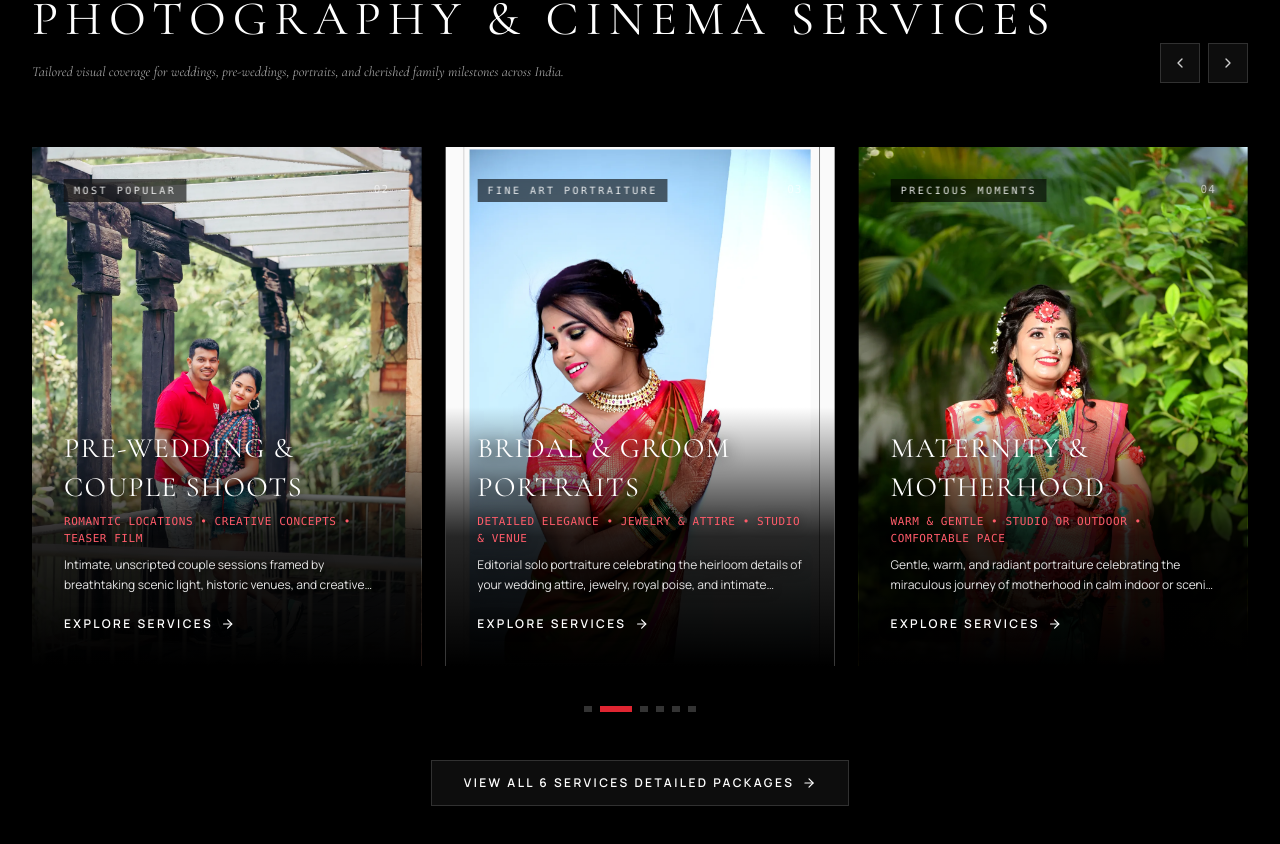
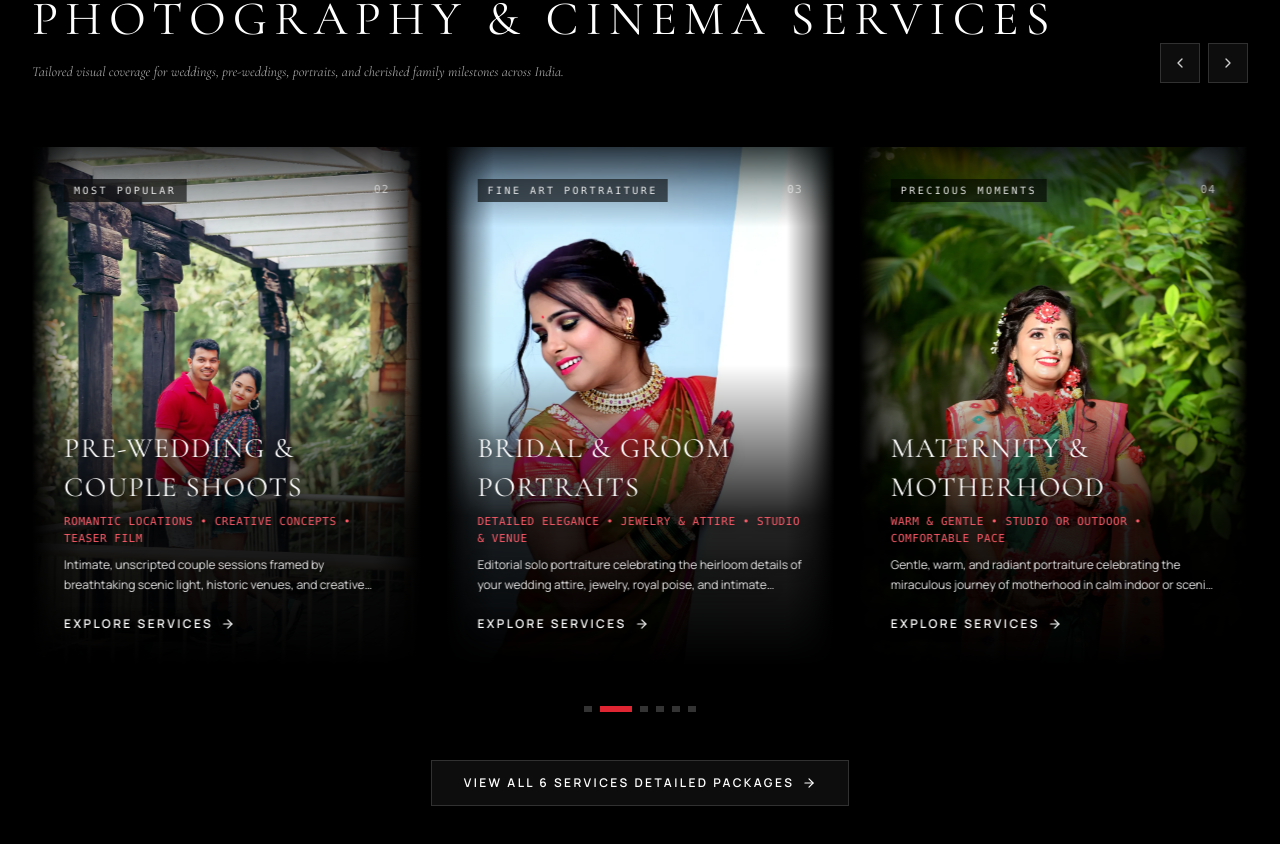
Before and after one commit to Therock1037X/Jumpclick-s-Photography-Website-, a React (Vite) app: page / in a window 1280 px wide. Shown: the part 2927-3771 px from the top of the page. Built offline with nearby package versions, Linux system fonts and the light colour scheme; a web font is replaced by a local one.

Commit message:
fix(services): eliminate open tint gap with edge vignettes and crop white frame from bridal image

```diff
--- a/src/pages/HomePage.jsx
+++ b/src/pages/HomePage.jsx
@@ -495,23 +495,32 @@ export default function HomePage() {
                     onClick={(e) => {
                       if (servicesMovedRef.current) e.preventDefault();
                     }}
-                    className="group relative aspect-[3/4] sm:aspect-[4/5] md:aspect-[3/4] rounded-none overflow-hidden bg-black border-0 border-transparent outline-none ring-0 shadow-none hover:border-0 hover:outline-none hover:ring-0 hover:shadow-none transition-all duration-500 flex flex-col justify-between p-6 sm:p-8 cursor-pointer select-none block h-full"
+                    className="group relative aspect-[3/4] sm:aspect-[4/5] md:aspect-[3/4] rounded-none overflow-hidden bg-black border-0 border-transparent outline-none ring-0 shadow-none hover:border-0 hover:outline-none hover:ring-0 hover:shadow-none transition-all duration-500 flex flex-col justify-between p-6 sm:p-8 cursor-pointer select-none block h-full [transform:translateZ(0)] [-webkit-mask-image:-webkit-radial-gradient(white,black)]"
                     style={{ isolation: 'isolate' }}
                   >
-                    {/* Background Image with subtle zoom on hover - 100% natural, vibrant, zero tint */}
+                    {/* Background Image with subtle zoom on hover (contained at z-0) */}
+                    <div className="absolute inset-0 overflow-hidden pointer-events-none z-0">
                       <img
                         src={svc.image}
                         alt={svc.title}
                         draggable="false"
-                      className="absolute -inset-[1px] w-[calc(100%+2px)] h-[calc(100%+2px)] max-w-none object-cover object-center group-hover:scale-105 transition-transform duration-700 ease-out select-none pointer-events-none"
+                        className="w-full h-full object-cover object-center group-hover:scale-105 transition-transform duration-700 ease-out select-none pointer-events-none"
                         loading="lazy"
                       />
+                    </div>
 
-                    {/* Clean localized bottom gradient strictly behind text for readability — zero tint over couple or photography */}
-                    <div className="absolute -inset-x-2 bottom-0 h-[50%] bg-gradient-to-t from-black via-black/85 via-black/40 to-transparent pointer-events-none z-0" />
+                    {/* Left & Right Edge Vignettes: Seamlessly seal sides with black so tint is never open on edges */}
+                    <div className="absolute inset-y-0 left-0 w-8 sm:w-12 bg-gradient-to-r from-black via-black/40 to-transparent pointer-events-none z-10" />
+                    <div className="absolute inset-y-0 right-0 w-8 sm:w-12 bg-gradient-to-l from-black via-black/40 to-transparent pointer-events-none z-10" />
+
+                    {/* Top Scrim: Soft dark fade behind category badge and number */}
+                    <div className="absolute inset-x-0 top-0 h-20 bg-gradient-to-b from-black/75 via-black/30 to-transparent pointer-events-none z-10" />
+
+                    {/* Bottom Scrim: Smooth deep gradient strictly behind text for readability */}
+                    <div className="absolute inset-x-0 bottom-0 h-[58%] bg-gradient-to-t from-black via-black/85 via-black/40 to-transparent pointer-events-none z-10" />
 
                     {/* Card Top: Number & Category Badge (Border-free clean design) */}
-                    <div className="relative z-10 flex items-center justify-between select-none">
+                    <div className="relative z-20 flex items-center justify-between select-none">
                       <span className="text-[10px] font-mono tracking-[0.25em] uppercase text-white/90 bg-black/60 px-2.5 py-1 border-0 outline-none backdrop-blur-md">
                         {svc.badge}
                       </span>
@@ -521,7 +530,7 @@ export default function HomePage() {
                     </div>
 
                     {/* Card Bottom: Typography & CTA with enhanced contrast */}
-                    <div className="relative z-10 space-y-2 select-none">
+                    <div className="relative z-20 space-y-2 select-none">
                       <h3
                         className="text-2xl sm:text-[1.75rem] font-normal text-white uppercase tracking-wider leading-snug drop-shadow-[0_2px_8px_rgba(0,0,0,0.95)]"
                         style={{ fontFamily: "'Cormorant Garamond', 'Playfair Display', Georgia, serif" }}
```
Also changed, not shown: public/gallery/web/bridal/bridal_11.webp. Lines whose indentation alone changed are shown as unchanged.
